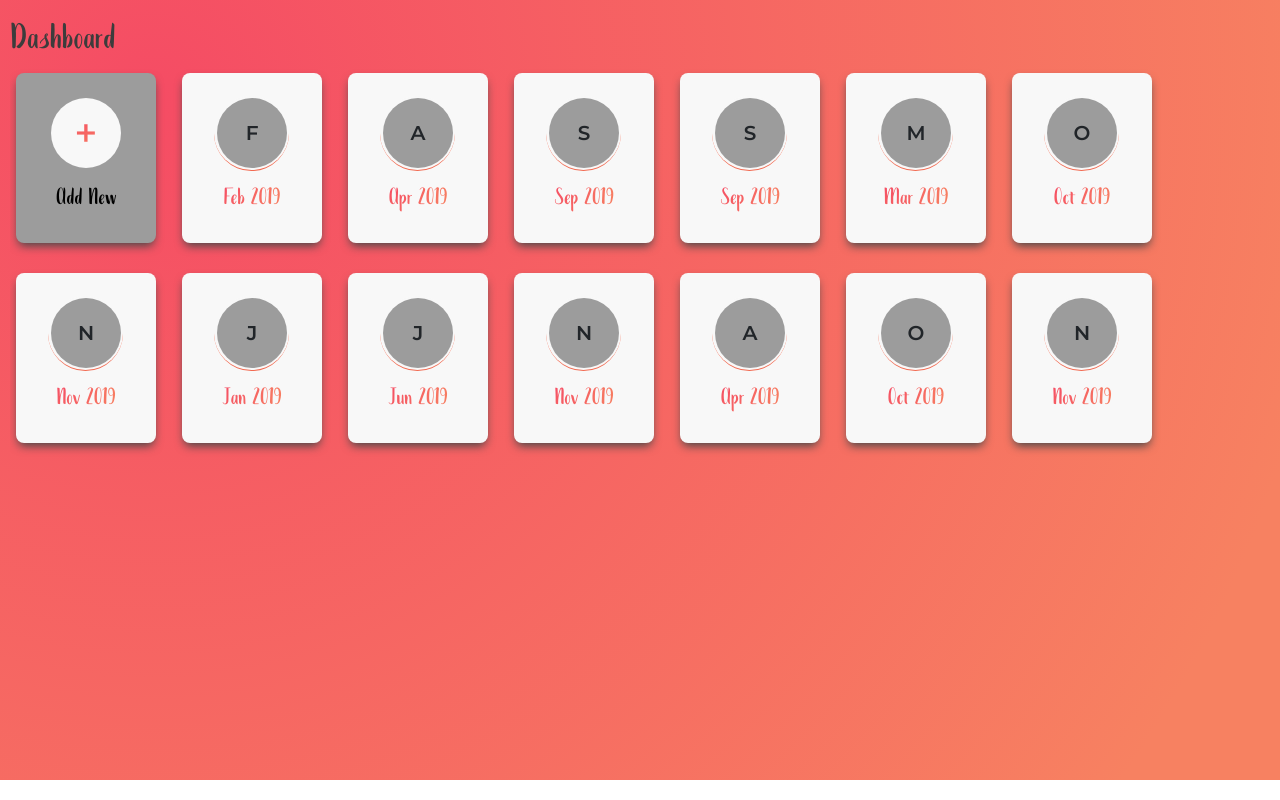
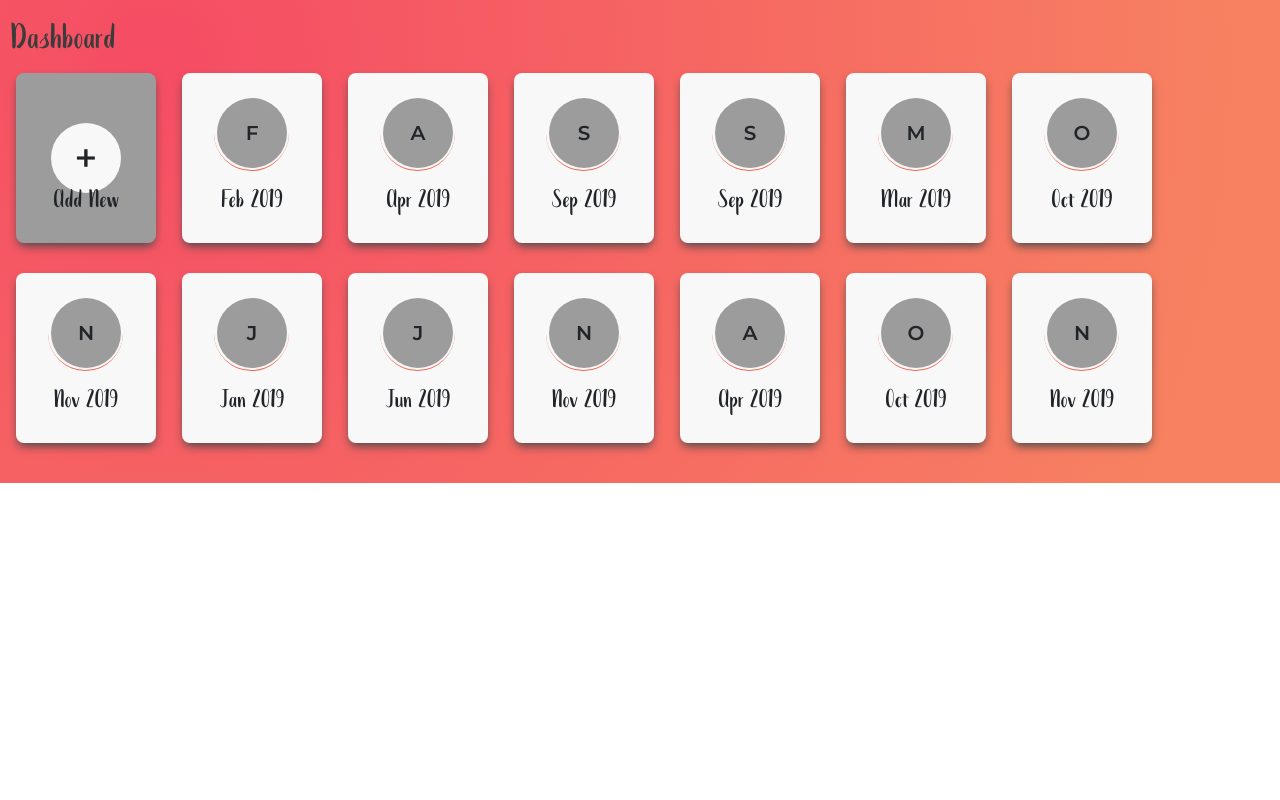
Before and after one commit to Srigadgeter/expenses-analysis, a React (Create React App) app: page /dashboard in a window 1280 px wide. Built offline with nearby package versions, Linux system fonts and the light colour scheme.

Commit message:
Dashboard Style modified based on new feature

```diff
--- a/src/Dashboard/Dashboard.css
+++ b/src/Dashboard/Dashboard.css
@@ -19,7 +19,6 @@
 
 .dashboard {
     padding: 10px;
-    min-height: calc(100vh - 20px);
     background-image: radial-gradient( circle farthest-corner at 12% 12.5%,  rgba(245,76,100,1) 0%, rgba(247,129,97,1) 90% );
 }
 
@@ -30,7 +29,6 @@
 
 .dashboard-cards-container {
     display: flex;
-    overflow-y: auto;
     flex-flow: row wrap;
     align-content: flex-start;
     padding-top: 10px;
@@ -91,17 +89,15 @@
 }
 
 .card-title {
-    bottom: 10%;
+    bottom: 15%;
     position: absolute;
+    margin-bottom: 0;
     left: calc(50% - 37px);
 }
 
 .card-title-text {
-    background: radial-gradient( circle farthest-corner at 12% 12.5%,  rgba(245,76,100,1) 0%, rgba(247,129,97,1) 90% );
-    -webkit-text-fill-color: transparent;
-    background-clip: text;
     text-align: center;
-    font-size: 23px;
+    font-size: 25px;
     width: 74px;
 }
 
@@ -110,20 +106,12 @@
 }
 
 .add-new .card-circle {
+    top: calc(50% - 35px);
     background: rgb(248, 248, 248);
 }
 
 .add-new .card-circle-text {
-    background: radial-gradient( circle farthest-corner at 12% 12.5%,  rgba(245,76,100,1) 0%, rgba(247,129,97,1) 90% );
-    -webkit-text-fill-color: transparent;
-    background-clip: text;
     font-size: 40px;
-}
-
-.add-new .card-title-text {
-    background: black;
-    background-clip: text;
-    -webkit-text-fill-color: transparent;
 }
 
 .add-new:hover .card-circle-text {
@@ -131,6 +119,25 @@
     -o-animation: rotate_animation 1s 1;
     -moz-animation: rotate_animation 1s 1;
     -webkit-animation: rotate_animation 1s 1;
+}
+
+.sample-card {
+    margin: 0;
+}
+
+.container .fields .row {
+    margin-top: 25px;
+}
+
+.dropdown > .btn.btn-default {
+    width: 100%;
+    text-align: left;
+    border: 1px solid #ced4da;
+}
+
+.dropdown > .dropdown-toggle::after {
+    float: right;
+    margin-top: 10px;
 }
 
 /* >>>>> Tablet Screen & Mobile Screen (Portrait & Landscape) CSS <<<<< */
@@ -147,4 +154,8 @@
         top: calc(15% - 3px);
         left: calc(50% - 38px);
     }
+    .sample-card-container {
+        display: flex;
+        justify-content: center;
+    }
 }
```
